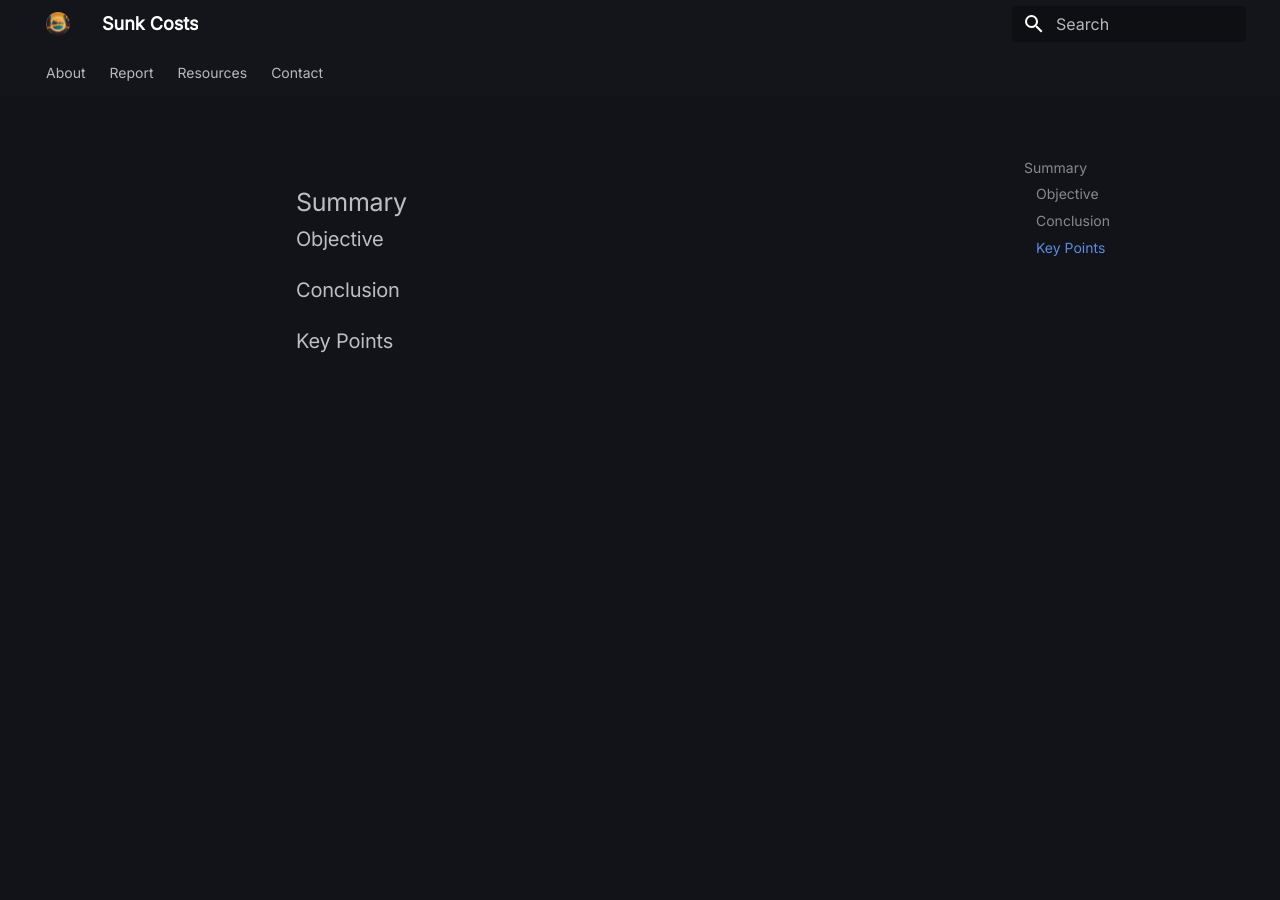
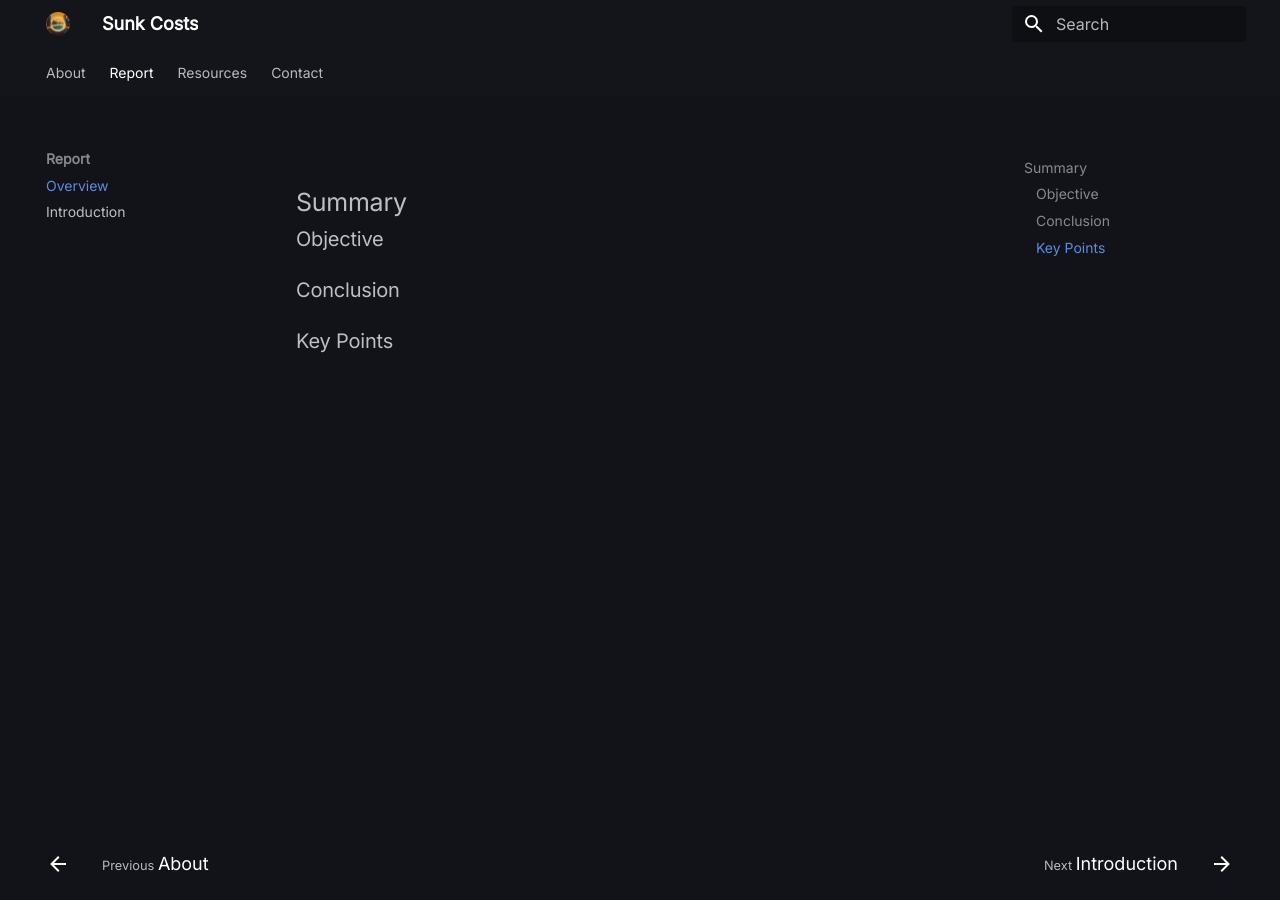
Before and after one commit to sunkcosts/sunkcosts.github.io, an MkDocs documentation site: the page built from docs/overview.md, in a window 1280 px wide. Built offline with MkDocs 1.6.1 and Material for MkDocs 9.7.7, drawn with Linux system fonts in a browser that asks for light colours.

Commit message:
update abstract > overview

```diff
--- a/mkdocs.yml
+++ b/mkdocs.yml
@@ -39,6 +39,7 @@ markdown_extensions:
 nav:
 - About: "index.md"
 - Report:
+  - Overview: "overview.md"
   - Introduction: "introduction.md"
 - Resources:
   - Repositories: "repositories.md"
```
Also changed, not shown: docs/overview.md (renamed from docs/abstract.md).
